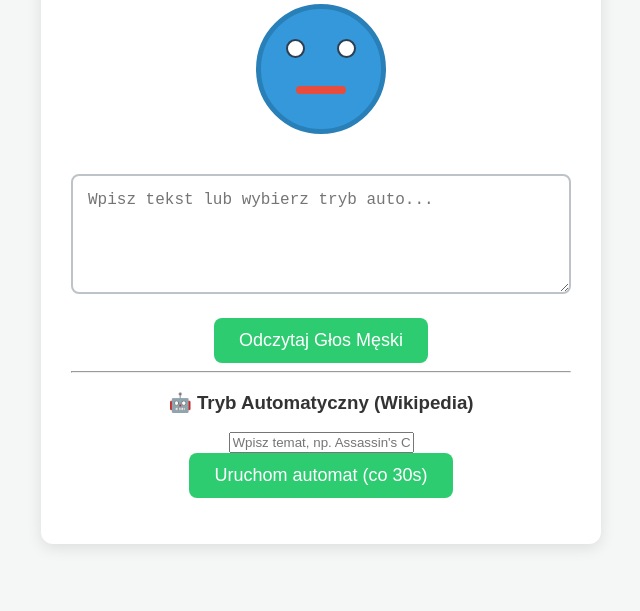
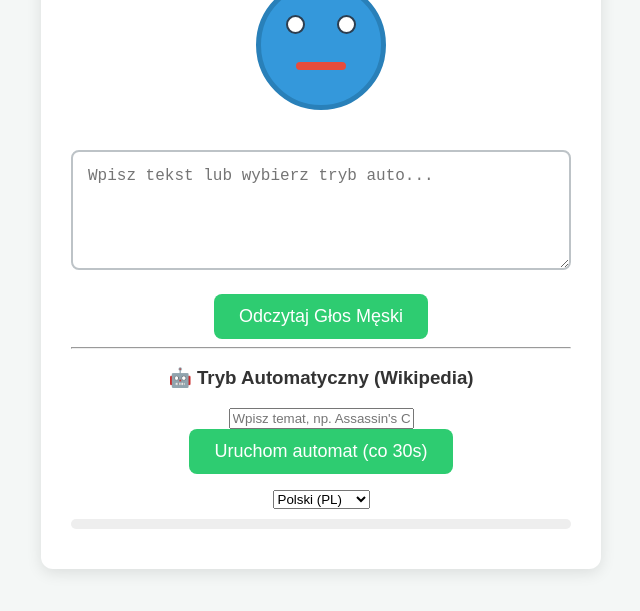
Before and after one commit to pasjonatg/mowiacy-avatar-, a plain HTML site: page index.html in a window 1280 px wide. Shown: the part 183-794 px from the top of the page, without its empty margins (319-959 px from the left). Drawn offline with Linux system fonts and the light colour scheme.

Commit message:
Add files via upload

```diff
--- a/index.html
+++ b/index.html
@@ -29,6 +29,15 @@
             </div>
             <p id="status-info"></p>
         </div>
+
+        <select id="language-select">
+    <option value="pl">Polski (PL)</option>
+    <option value="en">English (EN)</option>
+</select>
+
+<div id="progress-container" style="width: 100%; background: #eee; height: 10px; margin: 10px 0; border-radius: 5px; overflow: hidden;">
+    <div id="progress-bar" style="width: 0%; height: 100%; background: #4CAF50; transition: width 0.3s;"></div>
+</div>
     </div>
 
     <script src="script.js"></script>
```
